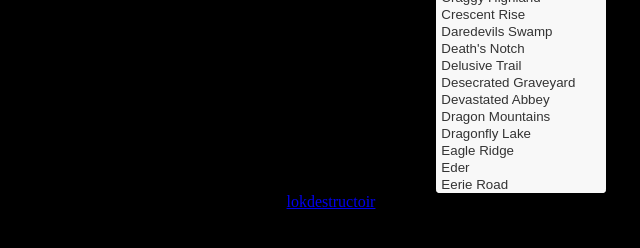
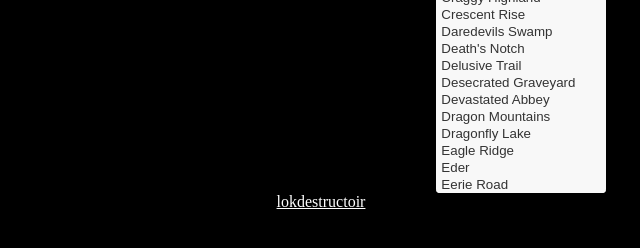
Before and after one commit to pserzedello/margonem, a plain HTML site: page index.html in a window 1280 px wide. Shown: the part 310-558 px from the top of the page, without its empty margins (319-959 px from the left). Drawn offline with nearby package versions, Linux system fonts and the light colour scheme.

Commit message:
Update index.html

```diff
--- a/index.html
+++ b/index.html
@@ -301,7 +301,7 @@
 <select>
 </div>
 </div>
-</div>by <a href="http://margonem.com/profile/view,4026223#char_14130,Cronus">lokdestructoir</a>
+</div><a target="_blank" style="color:#fff" href="http://margonem.com/profile/view,4026223#char_14130,Cronus">lokdestructoir</a>
 <script>jQuery(document).ready(function(){jQuery('.opcoes option').mouseup(function(){jQuery('.items').css('background-color','rgb(0,0,0)');jQuery('#' + jQuery(this).val()).css('background-color','rgb(255,0,0)');}).click(function(){jQuery('.items').css('background-color','rgb(0,0,0)');jQuery('#' + jQuery(this).val()).css('background-color','rgb(255,0,0)');}).change(function(){jQuery('.items').css('background-color','rgb(0,0,0)');jQuery('#' + jQuery(this).val()).css('background-color','rgb(255,0,0)');});jQuery('.items').mouseover(function(){jQuery(this).css('background-color','rgb(255,0,0)')}).mouseout(function(){jQuery(this).css('background-color','rgb(0,0,0)')});});</script>
 <style>body,html{background:#000;text-align:center;}select {padding:3px;margin:0;-webkit-border-radius:4px;-moz-border-radius:4px;border-radius:4px;-webkit-box-shadow:0 3px 0 #f8f8f8,0 -1px #fff inset;-moz-box-shadow:0 3px 0 #000,0 -1px #f8f8f8 inset;box-shadow:0 3px 0 #000,0 -1px #f8f8f8 inset;background:#f8f8f8;color:#333;border:none;outline:none;display:inline-block;-webkit-appearance:none;-moz-appearance:none;appearance:none;cursor:pointer;}@media screen and(-webkit-min-device-pixel-ratio:0){select {padding-right:18px}}label {position:relative}label:after{content:'<>';color:#000;-webkit-transform:rotate(90deg);-moz-transform:rotate(90deg);-ms-transform:rotate(90deg);transform:rotate(90deg);right:8px;top:2px;padding:0 0 2px;border-bottom:1px solid #ddd;position:absolute;pointer-events:none;}label:before {content:'';right:6px;top:0px;width:20px;height:20px;background:#f8f8f8;position:absolute;pointer-events:none;display:block;}</style>
 </body>
```
